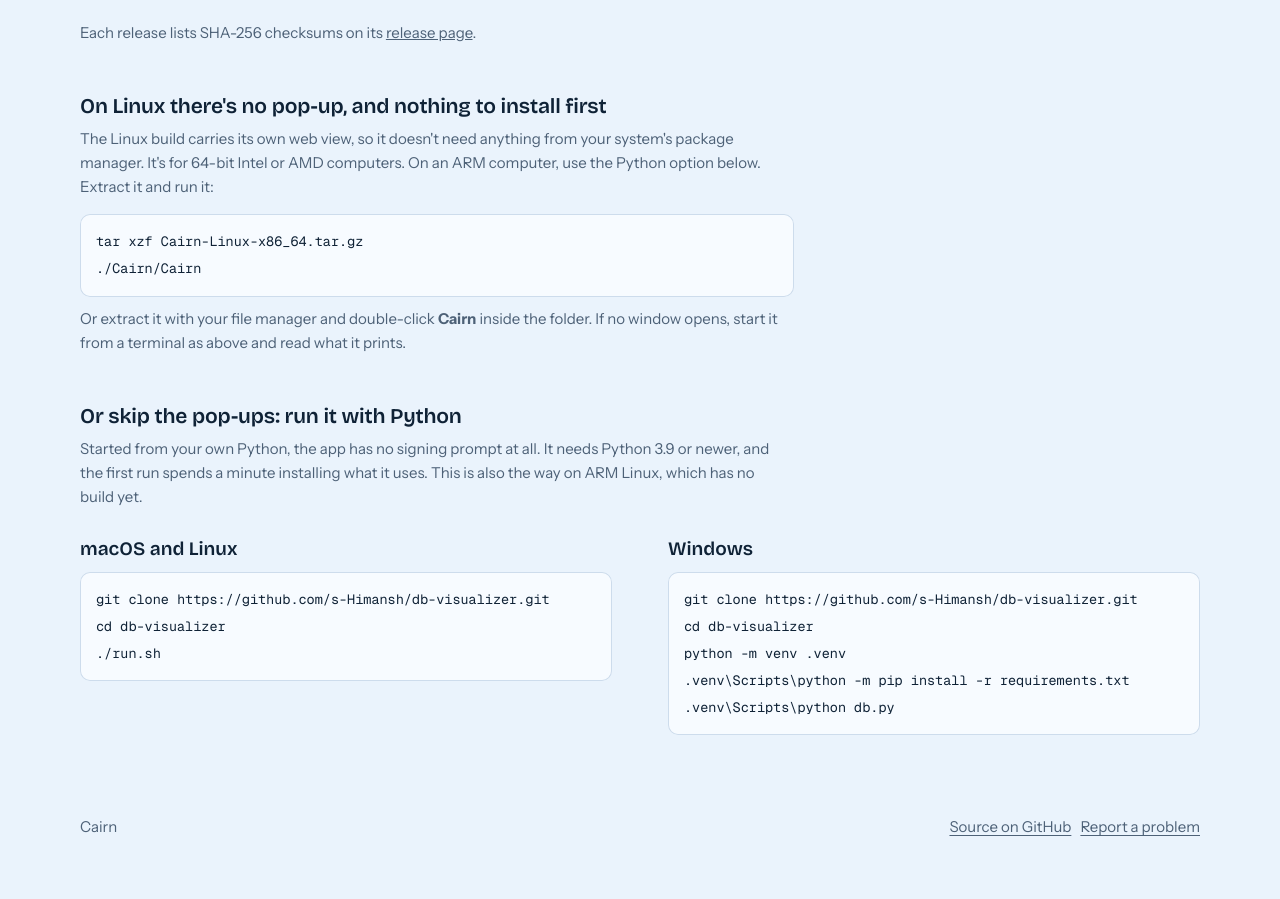
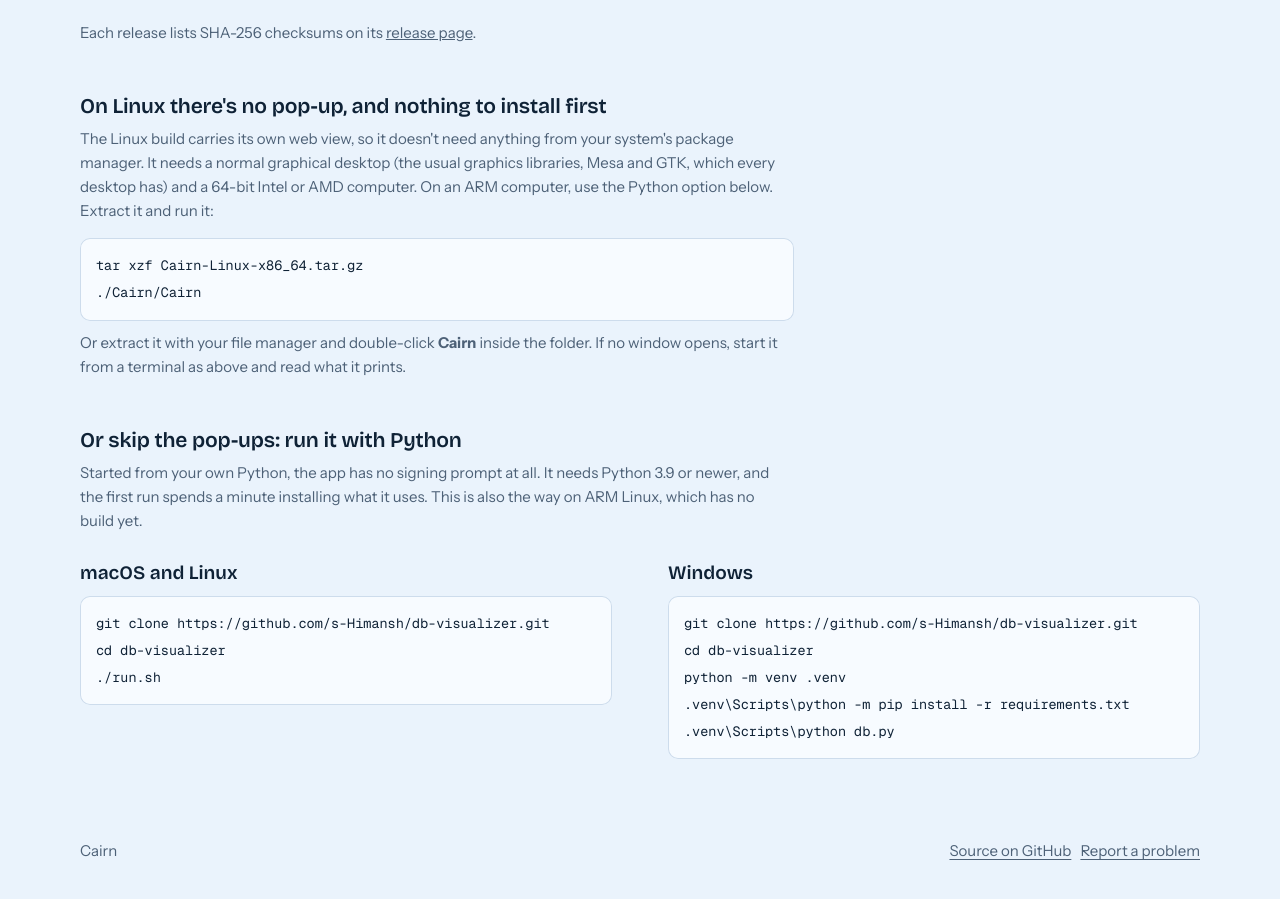
Before and after one commit to s-Himansh/db-visualizer, a plain HTML site: page site/index.html in a window 1280 px wide. Shown: the part 6645-7544 px from the top of the page. Drawn offline with Linux system fonts and the light colour scheme; no server answers.

Commit message:
Linux check: a desktop baseline includes Mesa and the cursor library, which bring the Wayland libraries
With an accurate listing, only libwayland-server, -cursor and -egl are missing, and PyInstaller deliberately excludes Wayland libraries (they must match the desktop's graphics stack; bundling a different libwayland-client can break Wayland sessions). A real desktop has them: Mesa's EGL depends on the server, client and egl ones, and GTK on the cursor one. The test container now installs Mesa and the cursor library instead of the bare glvnd stubs, and the page says the Linux build needs a normal graphical desktop.

```diff
--- a/site/index.html
+++ b/site/index.html
@@ -201,7 +201,7 @@
     <p class="fine">Each release lists SHA-256 checksums on its <a href="https://github.com/s-Himansh/db-visualizer/releases/latest">release page</a>.</p>
 
     <h3 class="sub" id="linux">On Linux there's no pop-up, and nothing to install first</h3>
-    <p class="fine">The Linux build carries its own web view, so it doesn't need anything from your system's package manager. It's for 64-bit Intel or AMD computers. On an ARM computer, use the Python option below. Extract it and run it:</p>
+    <p class="fine">The Linux build carries its own web view, so it doesn't need anything from your system's package manager. It needs a normal graphical desktop (the usual graphics libraries, Mesa and GTK, which every desktop has) and a 64-bit Intel or AMD computer. On an ARM computer, use the Python option below. Extract it and run it:</p>
     <pre class="narrow"><code>tar xzf Cairn-Linux-x86_64.tar.gz
 ./Cairn/Cairn</code></pre>
     <p class="fine" style="margin-top: 10px">Or extract it with your file manager and double-click <b>Cairn</b> inside the folder. If no window opens, start it from a terminal as above and read what it prints.</p>
```
Also changed, not shown: 1 other file.
